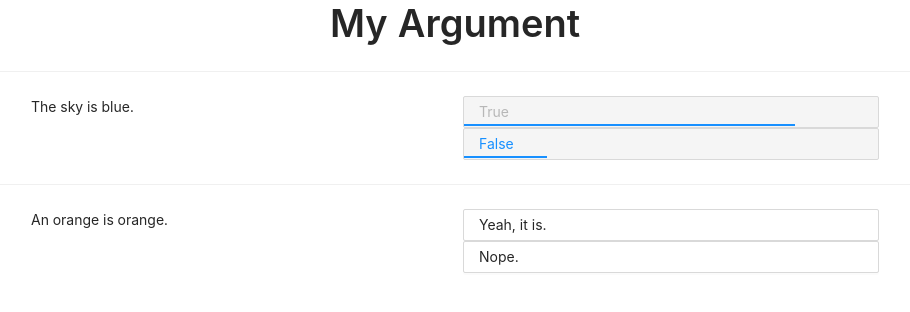
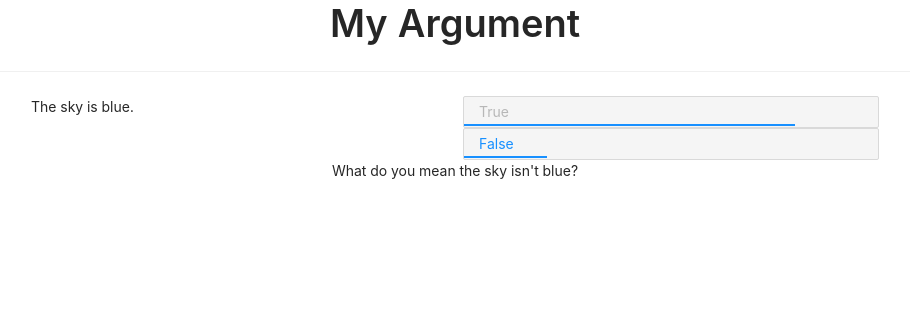
Before and after one commit to ydhamija96/argument, a React (Create React App) app: page / in a window 1280 px wide. Shown: the top 312 px of the page, without its empty margins (185-1095 px from the left). Built offline with nearby package versions, Linux system fonts and the light colour scheme.

Commit message:
presents endings

```diff
--- a/src/components/Argument.tsx
+++ b/src/components/Argument.tsx
@@ -1,7 +1,6 @@
 import React from "react";
 import {Proposition} from "./Proposition";
-import {PropositionT} from "../types";
-import {isNullOrUndefined} from "util";
+import {PropositionT, ChoiceT} from "../types";
 import {Row} from "antd";
 import Title from "antd/lib/typography/Title";
 
@@ -12,12 +11,28 @@ type ArgumentProps = {
 
 export class Argument extends React.Component<ArgumentProps> {
     render() {
-        let propositions: PropositionT[] = [];
+        let propositions: JSX.Element[] = [];
 
-        for (let i = 0; i < this.props.propositions.length; i++) {
-            if (i === 0 || this.wasPropositionAlreadyPresented(this.props.propositions[i - 1])) {
-                propositions.push(this.props.propositions[i]);
+        for (let i = 0; i <= this.props.propositions.length; i++) {
+            if( i === 0 ) {
+                propositions.push(this.toElement(this.props.propositions[i]));
+                continue;
             }
+
+            let choiceMade = this.getChoiceMade(this.props.propositions[i-1]);
+            if(choiceMade === null) {
+                break;
+            }
+
+            if(choiceMade.endWith){
+                propositions.push(
+                    <Row justify="center" key={choiceMade.id}>
+                        {choiceMade.endWith}
+                    </Row>
+                );
+                continue;
+            }
+            propositions.push(this.toElement(this.props.propositions[i]));
         }
 
         return (
@@ -25,42 +40,22 @@ export class Argument extends React.Component<ArgumentProps> {
                 <Row justify="center">
                     <Title style={{marginBottom: "0"}}>My Argument</Title>
                 </Row>
-                {propositions.map((it) => this.toElement(it))}
+                {propositions}
             </div>
         );
     }
 
-    private wasPropositionAlreadyPresented(proposition: PropositionT): boolean {
-        return intersect(
-            proposition.choices.map(it => it.id),
-            this.props.choicesMade
-        ).length > 0;
+    private getChoiceMade(proposition: PropositionT): ChoiceT | null {
+        return proposition.choices.find((it) => this.props.choicesMade?.includes(it.id)) || null;
     }
 
     private toElement(proposition: PropositionT): JSX.Element {
-        let chosen = intersect(
-            proposition.choices.map(it => it.id),
-            this.props.choicesMade
-        );
-
         return <Proposition
             key={proposition.id}
-            chosen={chosen.length > 0 ? chosen[0] : undefined}
+            chosen={this.getChoiceMade(proposition)?.id || undefined}
             timesPresented={proposition.timesPresented}
             id={proposition.id}
             text={proposition.text}
             choices={proposition.choices} />;
     }
 }
-
-function intersect<T>(a: T[] | undefined, b: T[] | undefined) : T[] {
-    if(isNullOrUndefined(a) || isNullOrUndefined(b)) {
-        return [];
-    }
-    let longer = a.length > b.length ? a : b;
-    let shorter = a.length > b.length ? b : a;
-    if(longer.length === 0){
-        return [];
-    }
-    return longer.filter(value => shorter && shorter.includes(value));
-}
```
Also changed, not shown: 1 other file (tests, documents, lock files or other folders).
